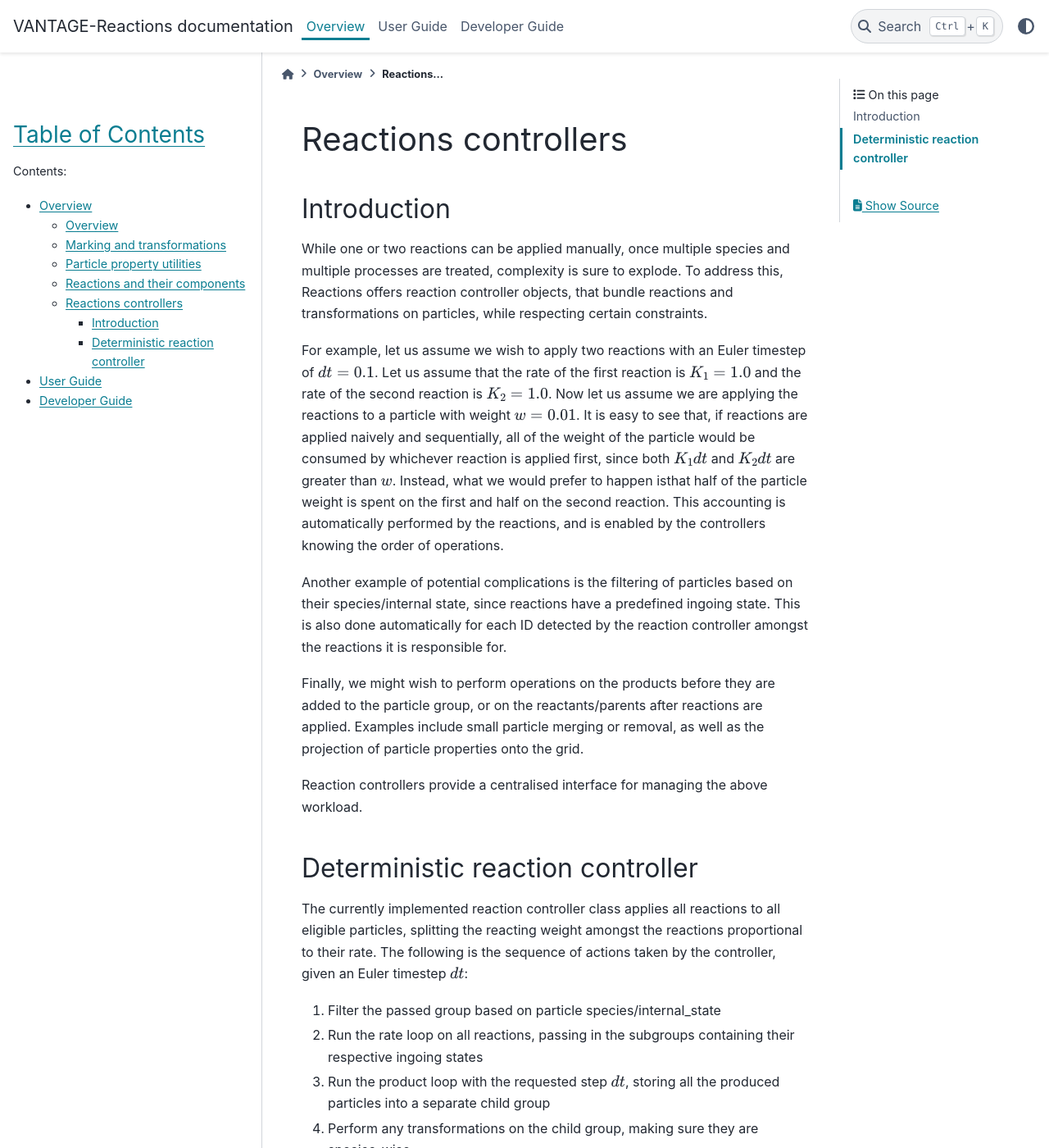
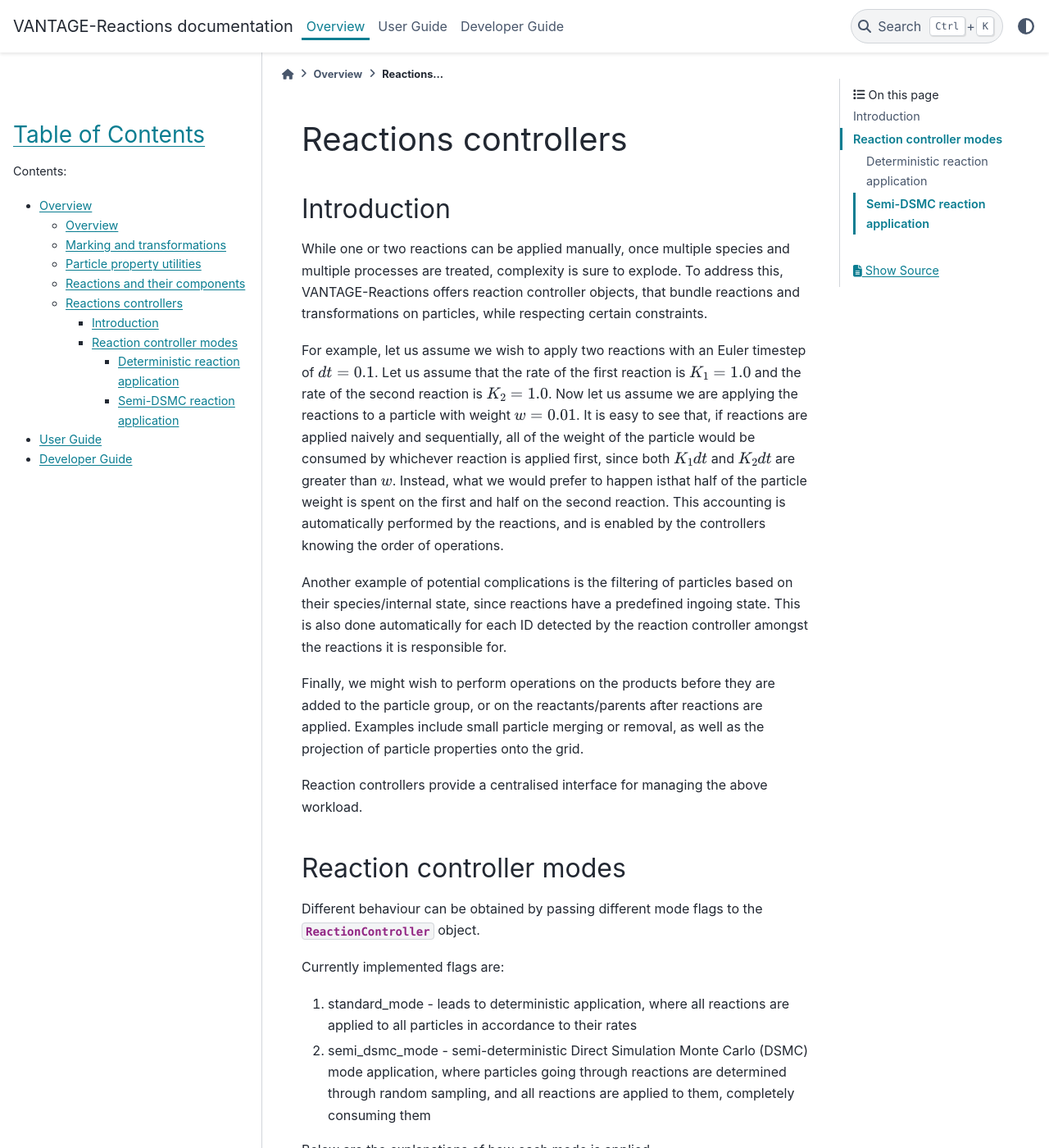
Before and after one commit to UKAEA-Edge-Code/VANTAGE-Reactions, a Sphinx documentation site: the page built from docs/sphinx/source/overview/reaction_controllers.rst, in a window 1280 px wide and 1400 px high. Shown: the whole window at 82% size. Built offline with Sphinx 7.4.7 and the PyData theme 0.15.4, drawn with Linux system fonts in a browser that asks for light colours; some of the changed text lies outside the part shown.

Commit message:
Reaction controller docs update + dev guide doc update

```diff
--- a/docs/sphinx/source/guide-developer/building_new_data_kernels.rst
+++ b/docs/sphinx/source/guide-developer/building_new_data_kernels.rst
@@ -17,7 +17,7 @@
 When building new reaction data objects, the following should be kept in mind:
 
 #. The device type should be constructed in the host type constructor and stored on the host type
-#. Required properties need to be passed to the base reaction data class :class:`ReactionDataBase` in the form of :class:`Properties` containers - so they are best stored in a namespace outside of the host class
+#. Required properties need to be passed to the base reaction data class :class:`ReactionDataBase` in the form of :class:`Properties` containers - so they are best stored as static class members
 #. Any required properties must be associated with public indices on the device type - this has to be done in the host type constructor
 #. The device type stored on the host type must be made accessible through the definition of a :code:`get_on_device_obj()` getter
 
--- a/docs/sphinx/source/overview/overview.rst
+++ b/docs/sphinx/source/overview/overview.rst
@@ -1,6 +1,8 @@
 ********
 Overview
 ********
+
+.. _Introduction:
 
 Introduction
 ============
--- a/docs/sphinx/source/overview/reaction_controllers.rst
+++ b/docs/sphinx/source/overview/reaction_controllers.rst
@@ -6,7 +6,7 @@
 ============
 
 While one or two reactions can be applied manually, once multiple species and multiple processes are treated, complexity is sure to explode.
-To address this, Reactions offers reaction controller objects, that bundle reactions and transformations on particles, while respecting
+To address this, VANTAGE-Reactions offers reaction controller objects, that bundle reactions and transformations on particles, while respecting
 certain constraints.
 
 For example, let us assume we wish to apply two reactions with an Euler timestep of :math:`dt=0.1`. Let us assume that the rate of the first reaction is :math:`K_1=1.0` and the rate of the second
@@ -19,10 +19,22 @@
 
 Reaction controllers provide a centralised interface for managing the above workload.
 
-Deterministic reaction controller
-=================================
+Reaction controller modes
+=========================
 
-The currently implemented reaction controller class applies all reactions to all eligible particles, splitting the reacting weight amongst the reactions proportional to their rate. The following is the sequence of actions taken by the controller, given an Euler timestep :math:`dt`:
+Different behaviour can be obtained by passing different mode flags to the :class:`ReactionController` object.
+
+Currently implemented flags are:
+
+#. standard_mode - leads to deterministic application, where all reactions are applied to all particles in accordance to their rates
+#. semi_dsmc_mode - semi-deterministic Direct Simulation Monte Carlo (DSMC) mode application, where particles going through reactions are determined through random sampling, and all reactions are applied to them, completely consuming them
+
+Below are the explanations of how each mode is applied.
+
+Deterministic reaction application
+~~~~~~~~~~~~~~~~~~~~~~~~~~~~~~~~~~
+
+When the standard_mode flag (or no flag) is passed to the controller, it applies all reactions to all eligible particles, splitting the reacting weight amongst the reactions proportional to their rate. The following is the sequence of actions taken by the controller, given an Euler timestep :math:`dt`:
 
 #. Filter the passed group based on particle species/internal_state
 #. Run the rate loop on all reactions, passing in the subgroups containing their respective ingoing states
@@ -36,3 +48,20 @@
 .. literalinclude:: ../example_sources/example_reaction_controller.hpp
    :language: cpp
    :caption: Example of constructing a :class:`ReactionController` and using it with multiple reactions and transforms
+
+Semi-DSMC reaction application
+~~~~~~~~~~~~~~~~~~~~~~~~~~~~~~
+
+By passing :code:`ControllerMode:semi_dsmc_mode` to the controller the following behaviour is obtained:
+
+#. Filter the passed group based on particle species/internal_state
+#. Run the rate loop on all reactions, passing in the subgroups containing their respective ingoing states
+#. Sample uniform random numbers and compare them to :math:`1-exp(-K_{tot}dt)`, where :math:`K_{tot}` is the total reaction rate for any
+   given particle. If the sampled number is lower than that value, the particle is flagged as going through reactions
+#. Run the product loop with the requested step :math:`dt`, but only applied to the reacted particles, and using all of their weights instead of allowing
+   for some unreacted fraction. This is where the method differes from the standard_mode case.
+#. Perform any transformations on the child group, making sure they are species-wise
+#. Perform any transformations on the post-reaction parents
+#. Add the child group to the parent group, completing the application of reactions
+
+In order to use this mode, the :code:`set_rng_kernel()` method should be called on the controller before applying it, and the RNG kernel should produce uniform numbers between 0 and 1. For an example of such a kernel see filtered Maxwellian sampling examples.
```
Also changed, not shown: 3 other files.
